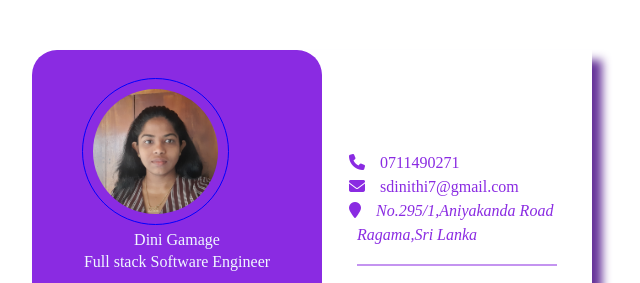
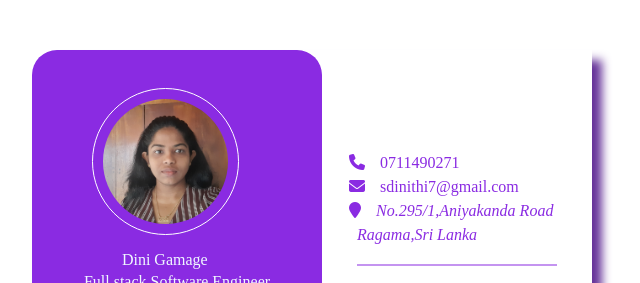
Before and after one commit to Dini-s/BusinessCard, a plain HTML site: page index.html in a window 1280 px wide. Shown: the part 209-492 px from the top of the page, without its empty margins (328-968 px from the left). Drawn offline with Linux system fonts and the light colour scheme.

Commit message:
update style

```diff
--- a/index.html
+++ b/index.html
@@ -15,10 +15,10 @@
                 <img src="Images/dp.png" alt="my profile" class="dp">
 
                 <div>
-                 <p>
+                 <p style="padding-left: 40px;">
                     Dini Gamage
                  </p>
-                <p>
+                <p class="desc">
                     Full stack Software Engineer
                 </p>
                </div>
--- a/styles.css
+++ b/styles.css
@@ -62,19 +62,24 @@ body{
 
 }
 .dp{
+    margin: 10px;
     padding: 10px;
     width: 125px;
     height: 125px;
     object-fit: cover;
     border-radius: 100px;
-    border: 1px solid blue;
+    border: 1px solid white;
 }
 
 p{
     margin: 0px;
-    padding: 2px;;
-   color: aliceblue;
-   text-align: center;
+    padding: 2px 2px 2px 20px;
+    color: aliceblue;
+
+}
+
+ .desc{
+    padding-left: 2px;
 }
 
 .cardDetails{
```
